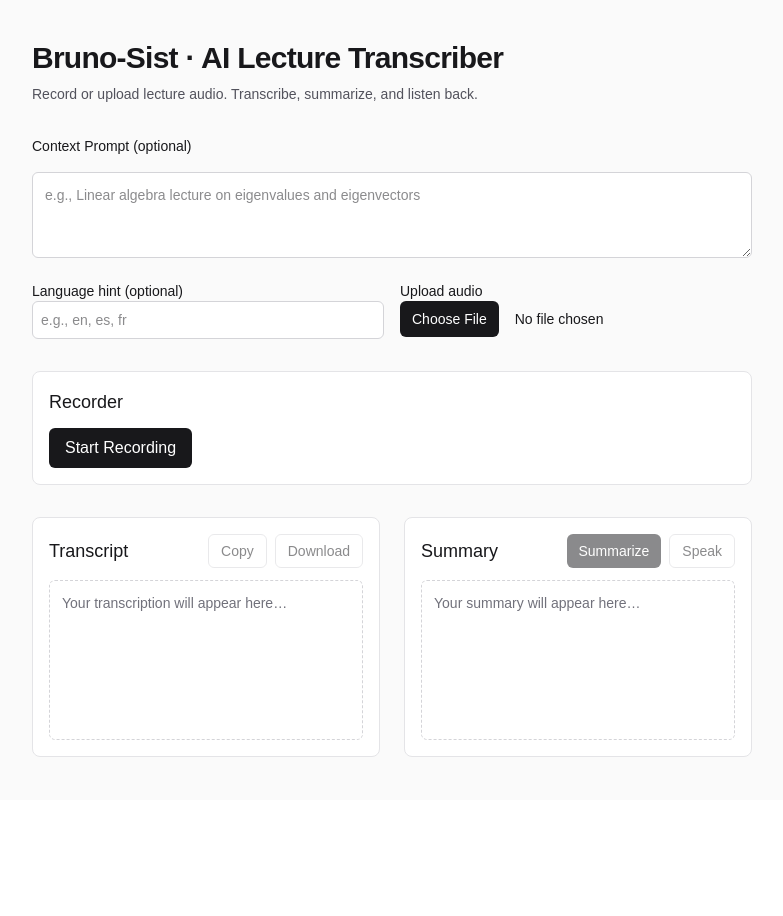
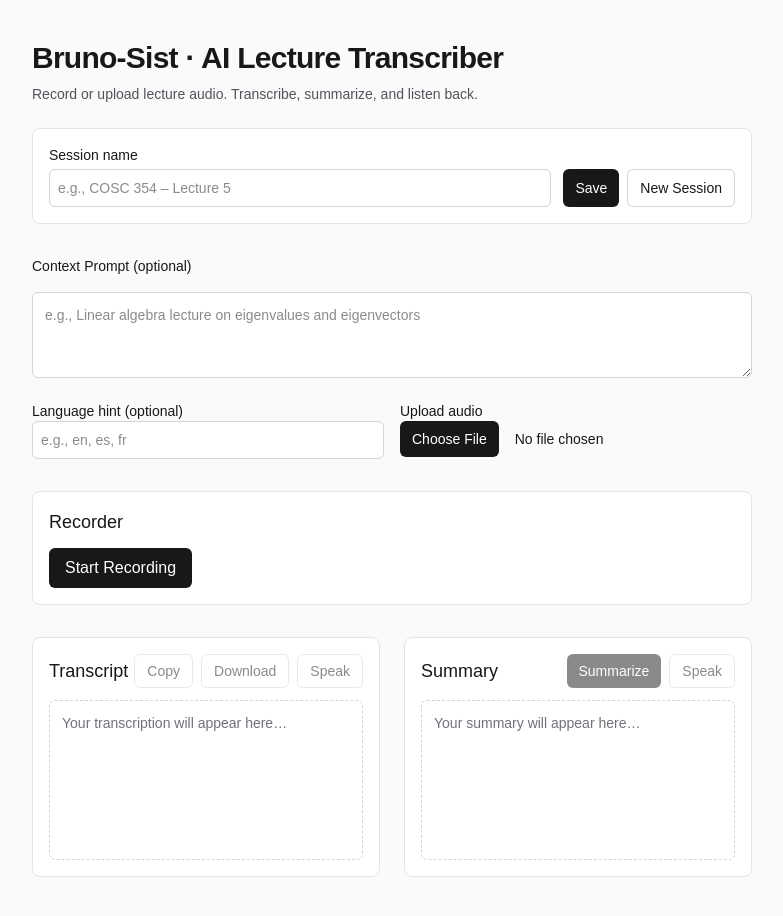
Before and after one commit to obwoj1/bruno-sist, a Next.js app: page / in a window 1280 px wide. Shown: the whole page, without its empty margins (248-1031 px from the left). Before the commit the page ends 800 px from the top, so only its background shows below. Built offline with nearby package versions, Linux system fonts and the light colour scheme.

Commit message:
feat(sessions): localStorage save/load with export to Markdown/JSON; add log ignores and roadmap\n\nAdds session naming and persistence, basic export options, and .log ignores. Includes a short ROADMAP for a 3-day plan.

```diff
--- a/src/app/page.tsx
+++ b/src/app/page.tsx
@@ -20,6 +20,22 @@ export default function Home() {
   const [language, setLanguage] = useState<string>("");
   const recorderRef = useRef<MediaRecorder | null>(null);
 
+  // Simple session management (localStorage)
+  type Session = {
+    id: string;
+    name: string;
+    createdAt: number;
+    updatedAt: number;
+    transcript: string;
+    summary: string;
+    prompt: string;
+    language: string;
+  };
+
+  const [sessionId, setSessionId] = useState<string>("");
+  const [sessionName, setSessionName] = useState<string>("");
+  const [sessions, setSessions] = useState<Session[]>([]);
+
   useEffect(() => {
     // Feature-detect supported mime types (Safari often prefers mp4)
     const candidates = [
@@ -35,6 +51,72 @@ export default function Home() {
       }
     }
   }, []);
+
+  useEffect(() => {
+    // Load saved sessions list
+    try {
+      const raw = typeof window !== "undefined" ? localStorage.getItem("bruno-sist:sessions") : null;
+      if (raw) setSessions(JSON.parse(raw));
+    } catch {}
+  }, []);
+
+  function persistSessions(next: Session[]) {
+    setSessions(next);
+    try {
+      localStorage.setItem("bruno-sist:sessions", JSON.stringify(next));
+    } catch {}
+  }
+
+  function newId() {
+    return (
+      Date.now().toString(36) + Math.random().toString(36).slice(2, 8)
+    ).toUpperCase();
+  }
+
+  function newSession() {
+    setSessionId("");
+    setSessionName("");
+    setPrompt("");
+    setLanguage("");
+    setTranscript("");
+    setSummary("");
+    setError(null);
+    setStatus("idle");
+  }
+
+  function saveSession() {
+    const id = sessionId || newId();
+    const now = Date.now();
+    const name = sessionName || `Session ${new Date(now).toLocaleString()}`;
+    const payload: Session = {
+      id,
+      name,
+      createdAt: sessionId ? sessions.find(s => s.id === sessionId)?.createdAt ?? now : now,
+      updatedAt: now,
+      transcript,
+      summary,
+      prompt,
+      language,
+    };
+    const others = sessions.filter(s => s.id !== id);
+    const next = [payload, ...others].sort((a, b) => b.updatedAt - a.updatedAt);
+    setSessionId(id);
+    setSessionName(name);
+    persistSessions(next);
+  }
+
+  function loadSession(id: string) {
+    const s = sessions.find((x) => x.id === id);
+    if (!s) return;
+    setSessionId(s.id);
+    setSessionName(s.name);
+    setPrompt(s.prompt);
+    setLanguage(s.language);
+    setTranscript(s.transcript);
+    setSummary(s.summary);
+    setError(null);
+    setStatus(s.transcript ? "ready" : "idle");
+  }
 
   function reset() {
     setChunks([]);
@@ -176,6 +258,26 @@ export default function Home() {
     setTimeout(() => URL.revokeObjectURL(url), 1000);
   }
 
+  function exportMarkdown() {
+    const header = `# ${sessionName || "Untitled Session"}`;
+    const meta = `\n\n> Prompt: ${prompt || "(none)"}\n> Language: ${language || "(auto)"}`;
+    const body = `\n\n## Summary\n\n${summary || "(No summary yet)"}\n\n## Transcript\n\n${transcript || "(No transcript yet)"}`;
+    download(`${sessionName || "session"}.md`, `${header}${meta}${body}`);
+  }
+
+  function exportJSON() {
+    const data = {
+      id: sessionId || null,
+      name: sessionName || "Untitled Session",
+      prompt,
+      language,
+      transcript,
+      summary,
+      exportedAt: new Date().toISOString(),
+    };
+    download(`${sessionName || "session"}.json`, JSON.stringify(data, null, 2));
+  }
+
   return (
     <div className="min-h-screen w-full bg-zinc-50 text-zinc-900 dark:bg-black dark:text-zinc-100">
       <main className="mx-auto max-w-3xl px-6 py-10">
@@ -183,6 +285,68 @@ export default function Home() {
         <p className="mt-2 text-sm text-zinc-600 dark:text-zinc-400">
           Record or upload lecture audio. Transcribe, summarize, and listen back.
         </p>
+
+        <section className="mt-6 rounded-lg border border-zinc-200 bg-white p-4 dark:border-zinc-800 dark:bg-zinc-900">
+          <div className="flex flex-col gap-3 sm:flex-row sm:items-end">
+            <div className="flex-1">
+              <label className="block text-sm font-medium">Session name</label>
+              <input
+                value={sessionName}
+                onChange={(e) => setSessionName(e.target.value)}
+                placeholder="e.g., COSC 354 – Lecture 5"
+                className="mt-1 w-full rounded-md border border-zinc-300 bg-white p-2 text-sm outline-none focus:border-zinc-400 dark:border-zinc-700 dark:bg-zinc-950"
+              />
+            </div>
+            <div className="flex gap-2">
+              <button
+                onClick={saveSession}
+                className="rounded-md bg-zinc-900 px-3 py-2 text-sm text-white hover:bg-zinc-800 dark:bg-zinc-100 dark:text-black dark:hover:bg-zinc-200"
+              >
+                Save
+              </button>
+              <button
+                onClick={newSession}
+                className="rounded-md border border-zinc-300 px-3 py-2 text-sm hover:bg-zinc-100 dark:border-zinc-700 dark:hover:bg-zinc-800"
+              >
+                New Session
+              </button>
+            </div>
+          </div>
+
+          {sessions.length > 0 && (
+            <div className="mt-3 flex flex-wrap items-center gap-2">
+              <label className="text-sm text-zinc-600 dark:text-zinc-400">Load:</label>
+              <select
+                className="rounded-md border border-zinc-300 bg-white p-2 text-sm dark:border-zinc-700 dark:bg-zinc-950"
+                onChange={(e) => e.target.value && loadSession(e.target.value)}
+                value=""
+              >
+                <option value="" disabled>
+                  Select a saved session
+                </option>
+                {sessions.map((s) => (
+                  <option key={s.id} value={s.id}>
+                    {s.name} · {new Date(s.updatedAt).toLocaleString()}
+                  </option>
+                ))}
+              </select>
+              <div className="ml-auto flex gap-2">
+                <button
+                  onClick={exportMarkdown}
+                  className="rounded-md border border-zinc-300 px-3 py-1.5 text-sm hover:bg-zinc-100 dark:border-zinc-700 dark:hover:bg-zinc-800"
+                >
+                  Export .md
+                </button>
+                <button
+                  onClick={exportJSON}
+                  className="rounded-md border border-zinc-300 px-3 py-1.5 text-sm hover:bg-zinc-100 dark:border-zinc-700 dark:hover:bg-zinc-800"
+                >
+                  Export .json
+                </button>
+              </div>
+            </div>
+          )}
+        </section>
 
         <section className="mt-8 space-y-4">
           <label className="block text-sm font-medium">Context Prompt (optional)</label>
@@ -300,6 +464,13 @@ export default function Home() {
                 >
                   Download
                 </button>
+                <button
+                  disabled={!transcript}
+                  onClick={() => speak(transcript)}
+                  className="rounded-md border border-zinc-300 px-3 py-1.5 text-sm disabled:opacity-50 hover:bg-zinc-100 dark:border-zinc-700 dark:hover:bg-zinc-800"
+                >
+                  Speak
+                </button>
               </div>
             </div>
             <div className="mt-3 min-h-[160px] whitespace-pre-wrap rounded-md border border-dashed border-zinc-300 p-3 text-sm dark:border-zinc-700">
```
Also changed, not shown: 2 other files (tests, documents, lock files or other folders).
